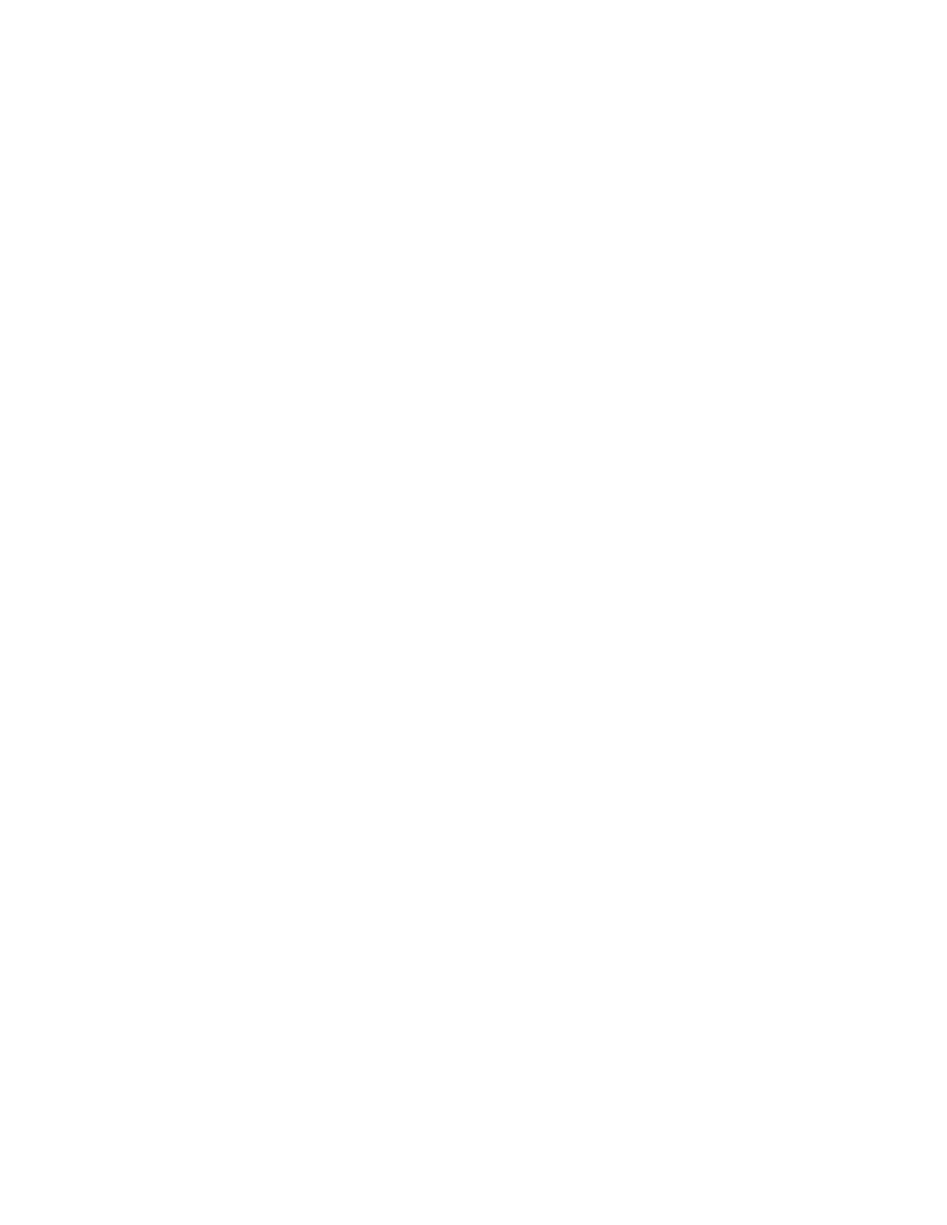
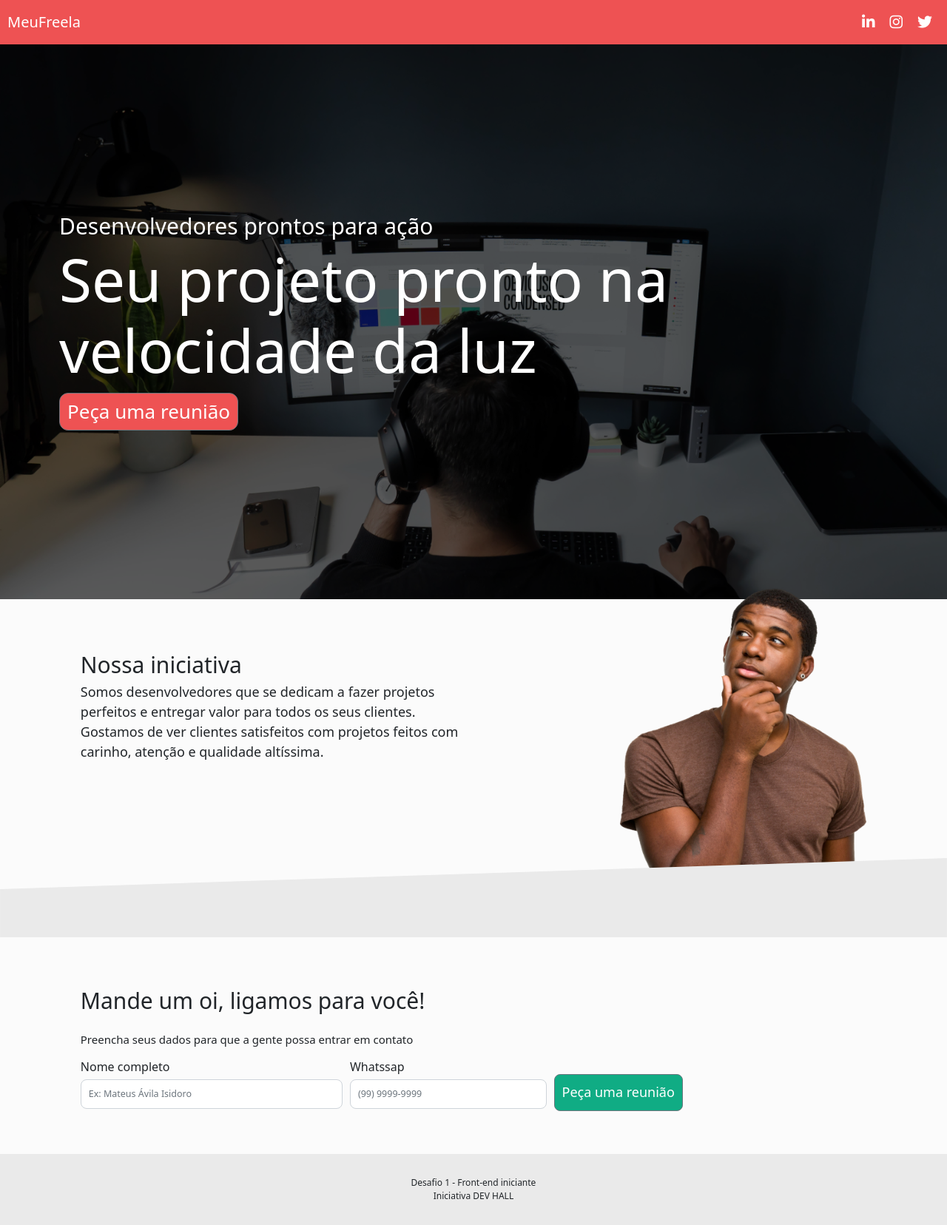
Before and after one commit to Pedro-costa99/dev-hall-challenge-front-end-desafio-1, a PHP site: page / in a window 1280 px wide. Before the commit the page is empty. Shown: the whole page at 74% size. Before the commit the page ends 800 px from the top, so only its background shows below. Run offline with PHP 8.4, Linux system fonts and the light colour scheme.

Commit message:
Finaliza Versao 01

```diff
--- a/index.html
+++ b/index.html
@@ -18,7 +18,85 @@
 </head>
 
 <body>
+    <header>
+        <nav>
+            <ul class="nav justify-content-end ">
+                <li class="nav-item position-absolute start-0">
+                    <a class="nav-link active" aria-current="page" href="#">MeuFreela</a>
+                </li>
+                <li class="nav-item">
+                    <a class="nav-link" href="#"><i class="fab fa-linkedin-in"></i></a>
+                </li>
+                <li class="nav-item">
+                    <a class="nav-link" href="#"><i class="fab fa-instagram"></i></a>
+                </li>
+                <li class="nav-item">
+                    <a class="nav-link" href="#"><i class="fab fa-twitter"></i></a>
+                </li>
+            </ul>
+        </nav>
+    </header>
+    <main>
+        <section class="section-top">
+            <div class="container-prontos-para-a-acao">
+                <h2 class="itens-prontos-para-a-acao">Desenvolvedores prontos para ação</h2>
+                <h1 class="itens-prontos-para-a-acao">Seu projeto pronto na velocidade da luz</h1>
+                <button type="button" class="btn btn-secondary btn-lg button-peca-reuniao-orange itens-prontos-para-a-acao">Peça uma reunião</button>
+            </div>
 
+        </section>
+        <section class="section-bottom">
+            <div class="container-nossa-iniciativa">
+                <div class="container-paragrafo">
+                    <h2>Nossa iniciativa</h2>
+                    <p>
+                        Somos desenvolvedores que se dedicam a fazer projetos perfeitos e entregar valor para todos os
+                        seus
+                        clientes. Gostamos de ver clientes satisfeitos com projetos feitos com carinho, atenção e
+                        qualidade
+                        altíssima.
+                    </p>
+                </div>
+                <div class="container-img-homem-mao-no-queixo">
+                    <img src="./images/homem-mao-no-queixo-sem-fundo.png" height="380" width="auto" alt="HomemMaoNoQueixo">
+                </div>
+            </div>
+            <img src="./images/barra-cinza.svg" alt="BarraCinza">
+            <div class="container-form-max-width">
+                <div class="container-form">
+                    <div class="form-titles">
+                        <h2 class="h2-mande-um-oi">Mande um oi, ligamos para você!</h2>
+                        <h4>Preencha seus dados para que a gente possa entrar em contato</h4>
+                    </div>
+                    <form class="row">
+                        <div class="mb-3 col-auto col-sm-4 input-group-lg p-0 me-3">
+                            <label for="exampleInputEmail1" class="form-label">Nome completo</label>
+                            <input type="email" class="form-control" id="exampleInputEmail1"
+                                aria-describedby="emailHelp" placeholder="Ex: Mateus Ávila Isidoro">
+                        </div>
+                        <div class="mb-3 col-auto col-sm-3 input-group-lg p-0 me-3">
+                            <label for="exampleInputPassword1" class="form-label">Whatssap</label>
+                            <input type="password" class="form-control" id="exampleInputPassword1"
+                                placeholder="(99) 9999-9999">
+                        </div>
+
+                        <div class="col-auto col-sm-4 p-0 container-button">
+                            <!-- <label for="exampleInputPassword1" class="form-label">Whatssap</label> -->
+                            <button type="button" class="btn btn-secondary btn-lg button-peca-reuniao-green">Peça uma reunião</button>
+                        </div>
+                    </form>
+                </div>
+            </div>
+        </section>
+    </main>
+    <footer>
+        <div class="container-span">
+        <span class="span">Desafio 1 - Front-end iniciante</span>
+        <span class="span">Iniciativa DEV HALL</span>
+    </div>
+
+
+    </footer>
 
 
     <!-- Option 1: Bootstrap Bundle with Popper    -->
--- a/style.css
+++ b/style.css
@@ -11,3 +11,255 @@ html{
     font-size: 62.5%;
 
 }
+
+body, html {
+
+    width: 100%;
+    min-width: 280px;
+
+}
+
+nav {
+
+
+    height: 100%;
+    padding: 10px;
+    background-color: #EE5253;
+
+}
+
+
+
+nav > ul > li > a {
+    font-size: 2.0rem;
+    color: #ffffff !important;
+
+}
+
+
+
+main {
+    height: 1500px;
+
+}
+
+.section-top{
+
+    background: rgba(0, 0, 0, .65) url("./images/background-dev-no-pc.jpg") no-repeat center center;
+    -webkit-background-size: cover;
+    -moz-background-size: cover;
+    -o-background-size: cover;
+    background-size: cover;
+    z-index: 1;
+
+
+
+
+}
+
+.section-top{
+    height: 50%;
+    width: 100%;
+    /* filter: brightness(40%);    */
+    background-blend-mode: darken;
+    display: flex;
+    flex-direction: column;
+    justify-content: center;
+    align-items: flex-start;
+
+
+}
+
+.container-prontos-para-a-acao{
+    padding: 80px;
+    color: #ffffff;
+    font-size: 3.5rem;
+    width: 100%;
+
+}
+
+
+
+.section-bottom{
+
+    width: 100%;
+    height: 50%;
+    background-color: #FBFBFB;
+
+}
+
+
+
+.container-nossa-iniciativa{
+    display: flex;
+    flex-direction: row;
+    align-items: center;
+    justify-content: space-around;
+    align-content: center;
+    width: 100%;
+    height: 40%;
+    font-size: 1.8rem;
+
+
+    /* padding-top: 40px; */
+}
+
+.container-paragrafo{
+    display: flex;
+    flex-direction: column;
+    width: 40%;
+    justify-content: space-around;
+}
+
+footer{
+    display: flex;
+    flex-direction: column;
+    justify-content: center;
+    align-items: center;
+    background-color: #EAEAEA;
+    height: 12vh;
+    font-size: 1.2rem;
+}
+
+.container-form-max-width{
+
+
+    height: 40%;
+    min-height: 40%;
+    width: 100%;
+    display: flex;
+    justify-content: center;
+    align-items: center;
+
+
+}
+
+.container-form{
+    width: 83%;
+    height: 100%;
+    display: flex;
+    align-items: center;
+    flex-direction: column;
+    justify-content: center;
+}
+
+.form-titles{
+    display: flex;
+    flex-direction: column;
+    justify-content: space-around ;
+    width: 100%;
+    height: 35%;
+}
+
+form{
+    width: 60%;
+    float: bottom;
+    font-size: 1.6rem;
+    width: 100%
+
+}
+
+img{
+    width: 100%;
+    margin-top: 50px;
+}
+
+h1{
+    font-size: 8rem;
+}
+
+h2{
+    font-size: 3.0rem;
+}
+
+input{
+    height: 40px;
+    border-radius: 8px !important;
+}
+
+.container-button{
+    display: flex;
+    align-items: flex-start;
+    justify-content: center;
+    flex-direction: column;
+}
+
+.button-peca-reuniao-green{
+    background-color: #10AC84 !important;
+    height: 50px;
+    border-radius: 8px !important;
+    margin-top: 15px;
+    font-size: 1.8rem !important;
+
+}
+
+.button-peca-reuniao-green:hover {
+    background-color: #ffffff !important;
+    color: #10AC84;
+    border-color: #10AC84;
+
+}
+
+.button-peca-reuniao-orange{
+    background-color: #EE5253;
+    font-size: 2.6rem;
+    color: #ffffff;
+    border-radius: 12px;
+
+}
+
+.button-peca-reuniao-orange:hover {
+    background-color: #ffffff;
+    color: #EE5253;
+    border-color: #EE5253;
+}
+
+.container-span{
+    display: flex;
+    flex-direction: column;
+    align-items: center;
+    justify-content: center;
+}
+
+
+
+@media screen and (max-width: 767px) {
+    .container-img-homem-mao-no-queixo{
+        display: none;
+    }
+
+    .container-paragrafo{
+        width: 80%;
+    }
+
+}
+
+@media screen and (max-width: 600px) {
+
+
+
+    .h2-mande-um-oi{
+
+        display: none;
+
+    }
+
+    .itens-prontos-para-a-acao{
+        display: none;
+    }
+
+}
+
+@media screen and (max-width: 314px) {
+
+
+    .container-nossa-iniciativa{
+        height: 45%;
+    }
+
+}
+
+@media only screen and (orientation: landscape) and (max-height: 540px) {
+
+
+}
```
Also changed, not shown: images/Rectangle 2 (1).jpg (deleted), images/background-dev-no-pc.jpg (added), images/barra-cinza.svg (renamed from images/Rectangle 4 (1).svg), images/homem-mao-no-queixo-sem-fundo.png (added), images/homem-mao-no-queixo.jpg (renamed from images/pic-thinking-man-33567 1.jpg).
